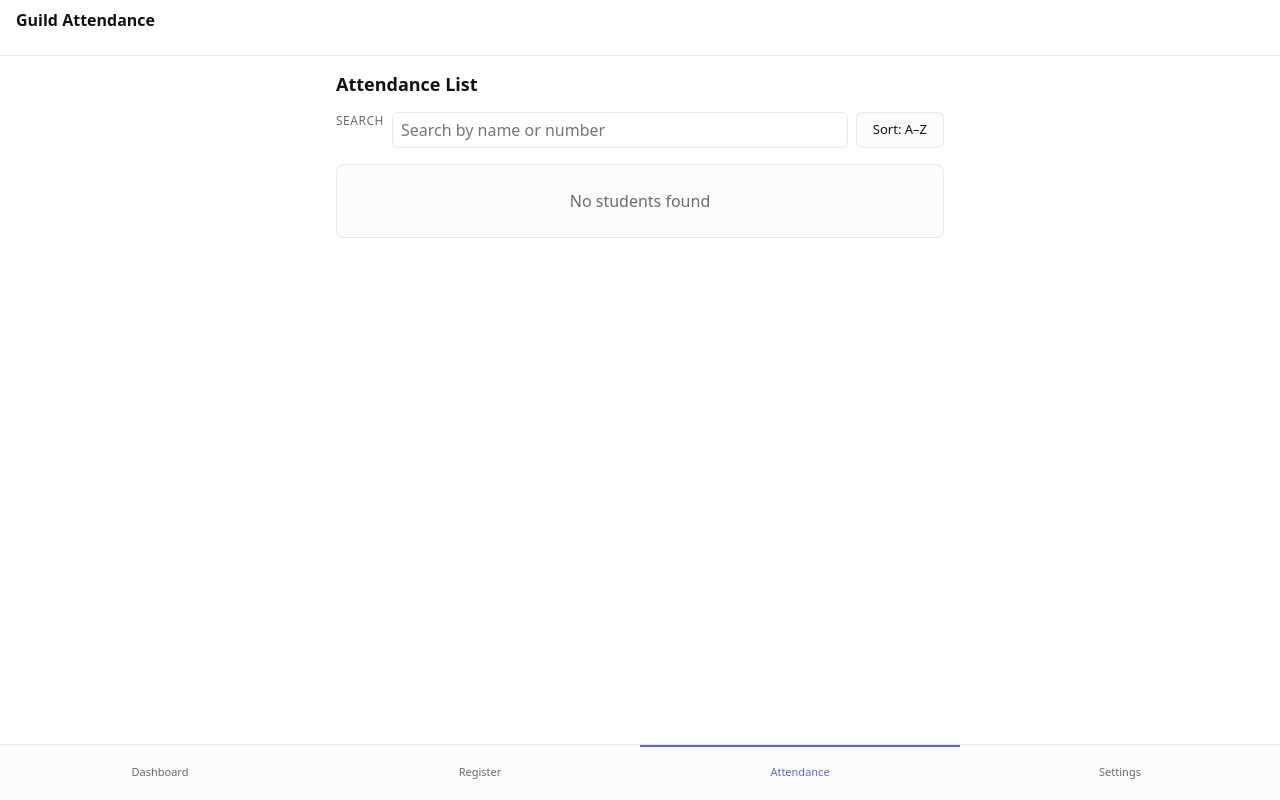
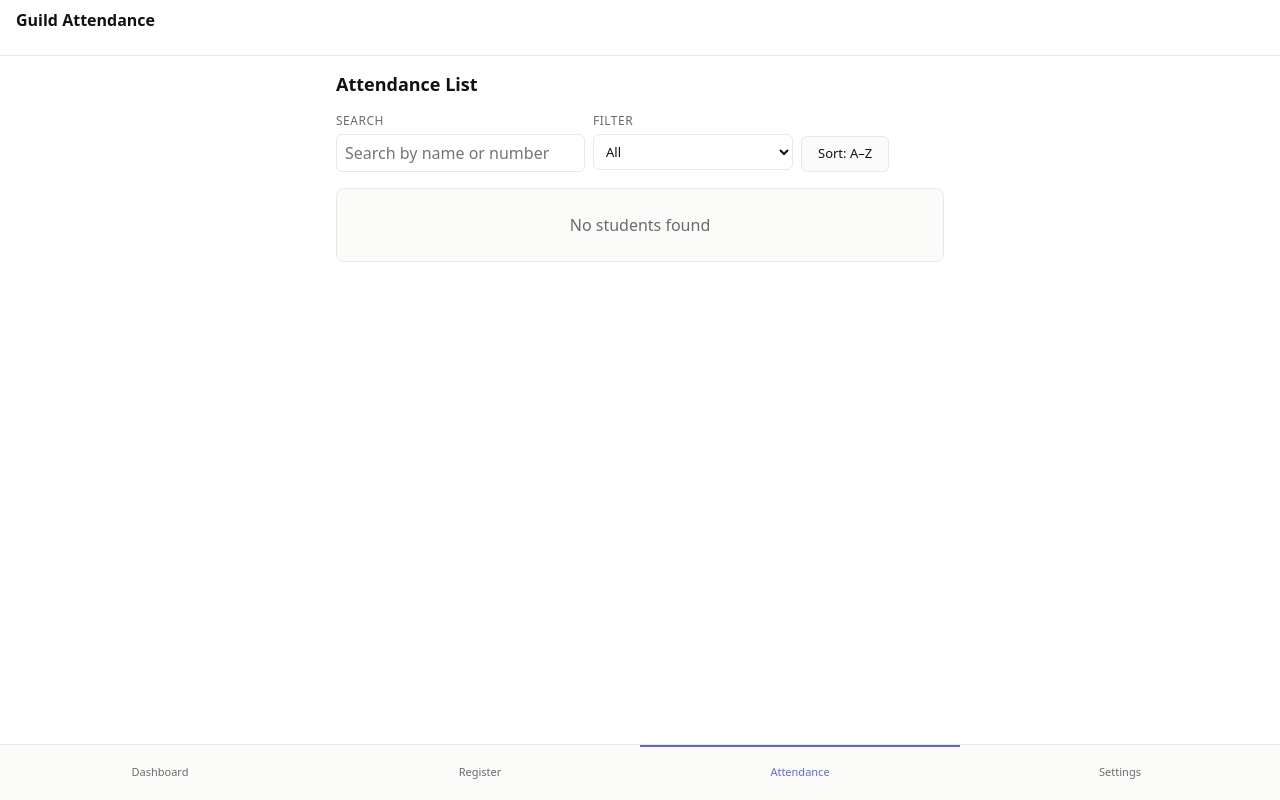
Before and after one commit to kxngHADES/guild-sa-attendane, a plain HTML site: page index.html in a window 1280 px wide. Both pictures are taken after a click on the button "View All Records". Drawn offline with Linux system fonts and the light colour scheme.

Commit message:
Filter present and absent

```diff
--- a/index.html
+++ b/index.html
@@ -362,6 +362,22 @@
       border-color: var(--color-accent);
       box-shadow: 0 0 0 3px rgba(94, 106, 210, 0.15);
     }
+    .controls select {
+      height: var(--input-height);
+      padding: 0 var(--space-sm);
+      background: var(--bg-canvas);
+      border: 1px solid var(--border-default);
+      border-radius: var(--radius-md);
+      color: var(--text-primary);
+      font-size: 13px;
+      font-weight: 500;
+      transition: var(--transition-fast);
+    }
+    .controls select:focus {
+      outline: none;
+      border-color: var(--color-accent);
+      box-shadow: 0 0 0 3px rgba(94, 106, 210, 0.15);
+    }
     .controls button {
       height: var(--input-height);
       padding: 0 var(--space-md);
@@ -375,6 +391,39 @@
     }
     .controls button:hover {
       background: var(--bg-elevated);
+    }
+    .controls-row {
+      display: flex;
+      flex-direction: column;
+      gap: var(--space-xs);
+      min-width: 200px;
+    }
+    .controls-row label {
+      font-size: 12px;
+      font-weight: 500;
+      color: var(--text-secondary);
+      text-transform: uppercase;
+      letter-spacing: 0.5px;
+    }
+    .controls-row input[type="search"],
+    .controls-row select {
+      height: var(--input-height);
+      padding: 0 var(--space-sm);
+      background: var(--bg-canvas);
+      border: 1px solid var(--border-default);
+      border-radius: var(--radius-md);
+      color: var(--text-primary);
+      transition: var(--transition-fast);
+    }
+    .controls-row input[type="search"]:focus,
+    .controls-row select:focus {
+      outline: none;
+      border-color: var(--color-accent);
+      box-shadow: 0 0 0 3px rgba(94, 106, 210, 0.15);
+    }
+    .controls-row select {
+      font-size: 13px;
+      font-weight: 500;
     }
 
     /* Attendee List Items */
@@ -1188,9 +1237,19 @@
   <section id="view-attendance" class="view-hidden" aria-labelledby="att-heading">
     <h2 id="att-heading">Attendance List</h2>
     <div class="controls">
-      <label for="attendance-search">Search</label>
-      <input type="search" id="attendance-search" placeholder="Search by name or number" autocomplete="off">
-      <button type="button" id="btn-sort-toggle" aria-pressed="false">Sort: A–Z</button>
+      <div class="controls-row">
+        <label for="attendance-search">Search</label>
+        <input type="search" id="attendance-search" placeholder="Search by name or number" autocomplete="off">
+      </div>
+      <div class="controls-row">
+        <label for="attendance-filter">Filter</label>
+        <select id="attendance-filter" aria-label="Filter by status">
+          <option value="all">All</option>
+          <option value="present">Present</option>
+          <option value="absent">Absent</option>
+        </select>
+      </div>
+      <button type="button" id="btn-sort-toggle" style="margin-top: 1.5rem;" aria-pressed="false">Sort: A–Z</button>
     </div>
     <div id="attendee-list" role="list" aria-label="Attendee list"></div>
   </section>
@@ -1665,10 +1724,12 @@
 
       // Attendance list state
       let sortAscending = true;
+      let filterStatus = 'all'; // 'all' | 'present' | 'absent'
 
       function renderAttendeeList() {
         const list = document.getElementById('attendee-list');
         const searchTerm = document.getElementById('attendance-search').value.toLowerCase().trim();
+        const filter = document.getElementById('attendance-filter').value;
         let studentsToRender = dataAPI.getAll();
 
         // Filter by search
@@ -1676,6 +1737,13 @@
           studentsToRender = studentsToRender.filter(s =>
             s.fullName.toLowerCase().includes(searchTerm) ||
             s.studentNumber.toLowerCase().includes(searchTerm)
+          );
+        }
+
+        // Filter by status
+        if (filter !== 'all') {
+          studentsToRender = studentsToRender.filter(s =>
+            filter === 'present' ? s.isPresent : !s.isPresent
           );
         }
 
@@ -1952,6 +2020,12 @@
         sortAscending = !sortAscending;
         e.target.textContent = sortAscending ? 'Sort: A–Z' : 'Sort: Z–A';
         e.target.setAttribute('aria-pressed', sortAscending);
+        renderAttendeeList();
+      });
+
+      // Attendance filter
+      document.getElementById('attendance-filter').addEventListener('change', () => {
+        filterStatus = document.getElementById('attendance-filter').value;
         renderAttendeeList();
       });
 
```
